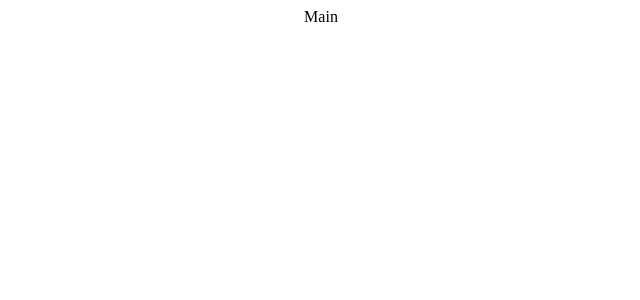
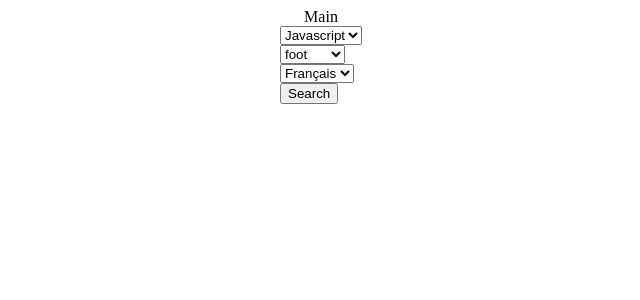
Before and after one commit to Adil-bh/Cas-Pratique, a React (Vite) app in the folder open-source-projects-search/: page / in a window 1280 px wide. Shown: the top 300 px of the page, without its empty margins (319-959 px from the left). Built offline with nearby package versions, Linux system fonts and the light colour scheme; the HTML template or start-up script is replaced by a standard one.

Commit message:
✨ F03 : MAIN > Add search form.

```diff
--- a/open-source-projects-search/src/components/Main.tsx
+++ b/open-source-projects-search/src/components/Main.tsx
@@ -4,15 +4,42 @@ export const Main = () => {
     return (
         <MainStyled>
             Main
+            <form action="">
+                <div>
+                    <div>
+                        <select name="technology-languages" id="technology-languages">
+                            <option value="javascript">Javascript</option>
+                            <option value="php">PHP</option>
+                            <option value="python">Python</option>
+                        </select>
+                    </div>
+                    <div>
+                        <select name="tags" id="tags">
+                            <option value="foot">foot</option>
+                            <option value="moto">moto</option>
+                            <option value="histoire">histoire</option>
+                        </select>
+                    </div>
+                    <div>
+                        <select name="spoken-languages" id="spoken-languages">
+                            <option value="français">Français</option>
+                            <option value="spanish">Spanish</option>
+                            <option value="english">English</option>
+                        </select>
+                    </div>
+                </div>
+                <div>
+                    <button>Search</button>
+                </div>
+            </form>
         </MainStyled>
     )
 }
 
 const MainStyled = styled.main`
-    min-height: 100vh;
+    min-height: 100%;
     display: flex;
     flex-direction: column;
     align-items: center;
     justify-content: space-between;
-
 `;
```
